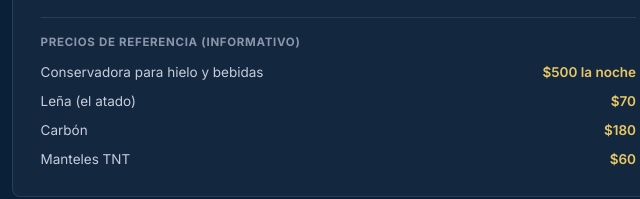
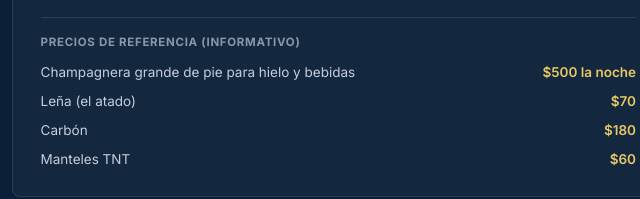
Before and after one commit to KarenBe013/afucar-web, a plain HTML site: page salon.html in a window 1280 px wide. Shown: the part 1156-1355 px from the top of the page, 565-1205 px from the left. Drawn offline with Linux system fonts and the light colour scheme; no server answers.

Commit message:
Update salon.html

```diff
--- a/salon.html
+++ b/salon.html
@@ -652,7 +652,7 @@
         </ul>
         <p class="extras-titulo">Precios de referencia (informativo)</p>
         <ul class="extras-lista">
-          <li><span>Conservadora para hielo y bebidas</span><span>$500 la noche</span></li>
+          <li><span>Champagnera grande de pie para hielo y bebidas</span><span>$500 la noche</span></li>
           <li><span>Leña (el atado)</span><span>$70</span></li>
           <li><span>Carbón</span><span>$180</span></li>
           <li><span>Manteles TNT</span><span>$60</span></li>
```
